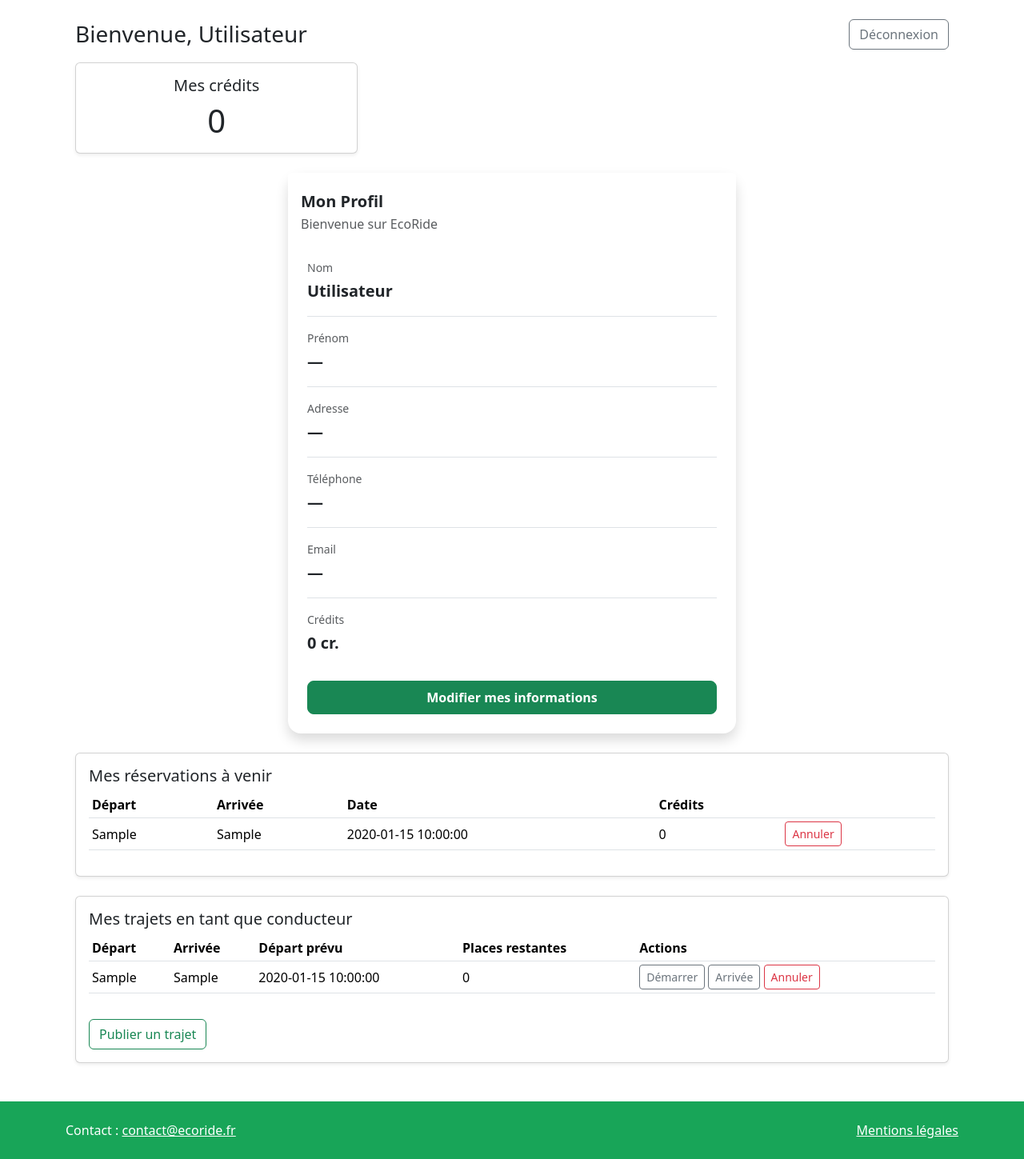
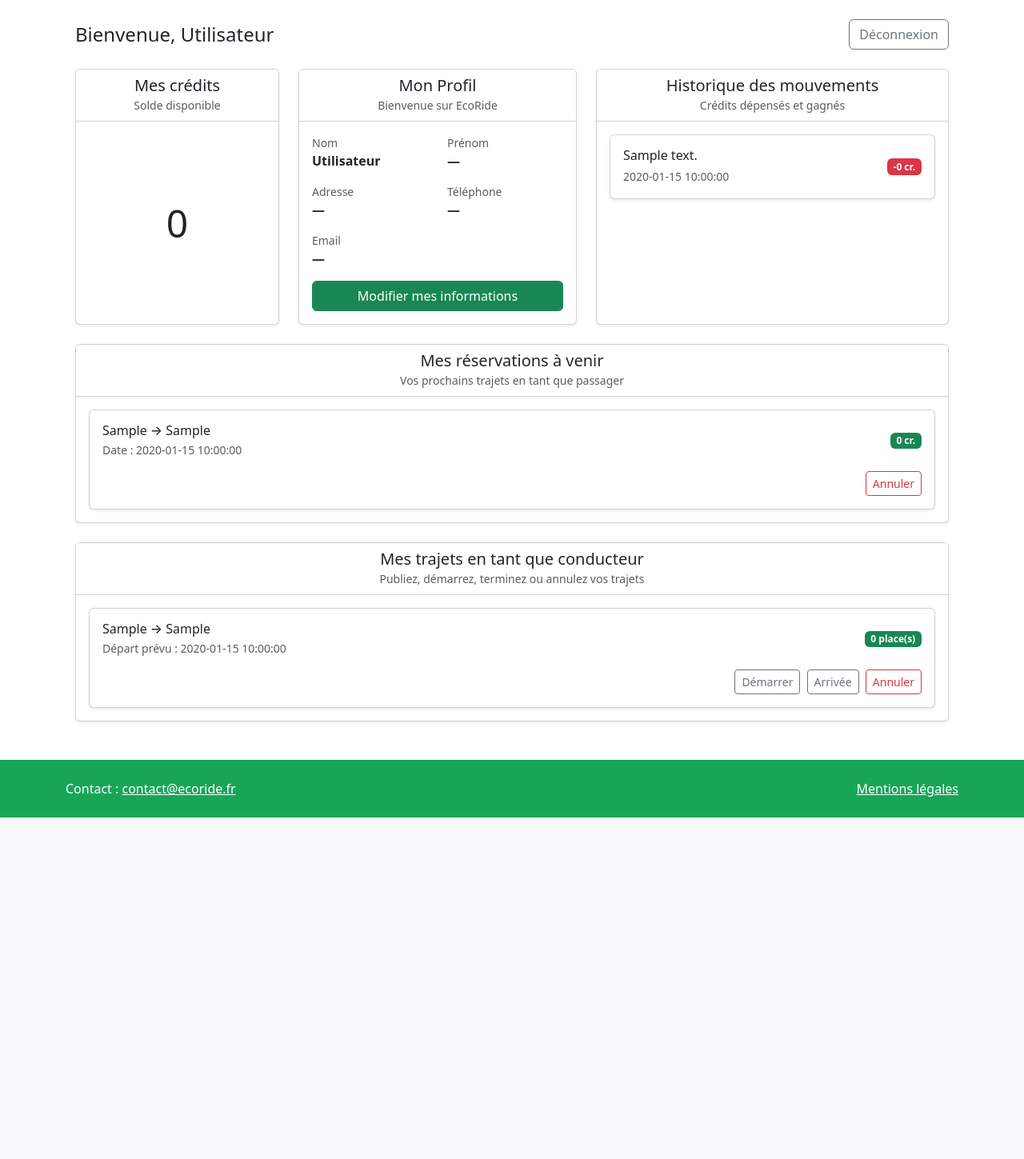
Before and after one commit to bastiendeluca83/ecoride2.0, a PHP site: template src/Views/dashboard/user.php in a window 1280 px wide. Shown: the part 62-1511 px from the top of the page at 80% size. After the commit the page ends 1084 px from the top, so only its background shows below. Run offline with PHP 8.4, Linux system fonts and the light colour scheme; the template is opened without the code that fills it: most values are stand-ins (such as "Sample title", 1, 10 or a date in 2020).

Commit message:
ajout de fonctionalité et modification visuel

```diff
--- a/src/Views/dashboard/user.php
+++ b/src/Views/dashboard/user.php
@@ -6,136 +6,196 @@ include_once $root . '/includes/header.php';
 $user = $_SESSION['user'] ?? ['nom' => 'Utilisateur', 'credits' => 0];
 function e($s){ return htmlspecialchars((string)$s, ENT_QUOTES, 'UTF-8'); }
 ?>
+
 <div class="container my-4">
-  <div class="d-flex align-items-center justify-content-between mb-3">
-    <h1 class="h3 mb-0">Bienvenue, <?= e($user['nom']) ?></h1>
+
+  <!-- Topbar -->
+  <div class="d-flex align-items-center justify-content-between mb-4">
+    <h1 class="h4 mb-0">Bienvenue, <?= e($user['nom']) ?></h1>
     <a class="btn btn-outline-secondary" href="/logout">Déconnexion</a>
   </div>
 
-  <!-- Crédits -->
-  <div class="row g-3 mb-4">
-    <div class="col-md-4">
-      <div class="card shadow-sm">
-        <div class="card-body text-center">
-          <h5 class="card-title mb-2">Mes crédits</h5>
-          <p class="display-6 mb-0"><?= (int)($user['credits'] ?? 0) ?></p>
+  <!-- Ligne 1 : Crédits + Profil + Historique -->
+  <div class="row g-4 mb-4">
+
+    <!-- Mes crédits -->
+    <div class="col-12 col-md-4 col-lg-3">
+      <div class="card h-100 shadow-sm">
+        <div class="card-header bg-white text-center">
+          <h5 class="mb-0">Mes crédits</h5>
+          <small class="text-muted">Solde disponible</small>
+        </div>
+        <div class="card-body d-flex justify-content-center align-items-center">
+          <h2 class="display-5 mb-0"><?= (int)($user['credits'] ?? 0) ?></h2>
         </div>
       </div>
     </div>
-  </div>
-  <!-- Profil -->
-  <div class="container my-4 d-flex justify-content-center">
-  <div class="card border-0 shadow rounded-4" style="max-width: 560px; width: 100%;">
-    <div class="card-header bg-white border-0 pt-4 pb-0">
-      <h5 class="fw-bold mb-1">Mon Profil</h5>
-      <p class="text-muted mb-0">Bienvenue sur EcoRide</p>
+
+    <!-- Mon Profil -->
+    <div class="col-12 col-md-4 col-lg-4">
+      <div class="card h-100 shadow-sm">
+        <div class="card-header bg-white text-center">
+          <h5 class="mb-0">Mon Profil</h5>
+          <small class="text-muted">Bienvenue sur EcoRide</small>
+        </div>
+        <div class="card-body">
+
+          <!-- Nom + Prénom -->
+          <div class="row mb-3">
+            <div class="col-md-6">
+              <div class="text-muted small">Nom</div>
+              <div class="fw-semibold"><?= e($user['nom'] ?? '—') ?></div>
+            </div>
+            <div class="col-md-6">
+              <div class="text-muted small">Prénom</div>
+              <div class="fw-semibold"><?= e($user['prenom'] ?? '—') ?></div>
+            </div>
+          </div>
+
+          <!-- Adresse + Téléphone -->
+          <div class="row mb-3">
+            <div class="col-md-6">
+              <div class="text-muted small">Adresse</div>
+              <div class="fw-semibold"><?= e($user['adresse'] ?? '—') ?></div>
+            </div>
+            <div class="col-md-6">
+              <div class="text-muted small">Téléphone</div>
+              <div class="fw-semibold"><?= e($user['telephone'] ?? '—') ?></div>
+            </div>
+          </div>
+
+          <!-- Email -->
+          <div class="mb-3">
+            <div class="text-muted small">Email</div>
+            <div class="fw-semibold"><?= e($user['email'] ?? '—') ?></div>
+          </div>
+
+          <!-- Bouton -->
+          <a href="/profil/edit" class="btn btn-success w-100">Modifier mes informations</a>
+        </div>
+      </div>
     </div>
 
-    <div class="card-body px-4 pb-4">
-      <div class="py-3 border-bottom">
-        <div class="text-muted small mb-1">Nom</div>
-        <div class="fs-5 fw-semibold"><?= htmlspecialchars($user['nom'] ?? '—') ?></div>
-      </div>
-      <div class="py-3 border-bottom">
-        <div class="text-muted small mb-1">Prénom</div>
-        <div class="fs-5 fw-semibold"><?= htmlspecialchars($user['prenom'] ?? '—') ?></div>
-      </div>
-      <div class="py-3 border-bottom">
-        <div class="text-muted small mb-1">Adresse</div>
-        <div class="fs-5 fw-semibold"><?= htmlspecialchars($user['adresse'] ?? '—') ?></div>
-      </div>
-      <div class="py-3 border-bottom">
-        <div class="text-muted small mb-1">Téléphone</div>
-        <div class="fs-5 fw-semibold"><?= htmlspecialchars($user['telephone'] ?? '—') ?></div>
-      </div>
-      <div class="py-3 border-bottom">
-        <div class="text-muted small mb-1">Email</div>
-        <div class="fs-5 fw-semibold"><?= htmlspecialchars($user['email'] ?? '—') ?></div>
-      </div>
-      <div class="py-3">
-        <div class="text-muted small mb-1">Crédits</div>
-        <div class="fs-5 fw-semibold"><?= (int)($user['credits'] ?? 0) ?> cr.</div>
-      </div>
-
-      <div class="mt-3">
-        <a href="/profil/edit" class="btn btn-success w-100 py-2 fw-semibold rounded-3">Modifier mes informations</a>
+    <!-- Historique des mouvements -->
+    <div class="col-12 col-md-4 col-lg-5">
+      <div class="card h-100 shadow-sm">
+        <div class="card-header bg-white text-center">
+          <h5 class="mb-0">Historique des mouvements</h5>
+          <small class="text-muted">Crédits dépensés et gagnés</small>
+        </div>
+        <div class="card-body">
+          <?php if (!empty($transactions)): ?>
+            <div class="row g-3">
+              <?php foreach ($transactions as $t): ?>
+                <div class="col-12">
+                  <div class="card shadow-sm">
+                    <div class="card-body d-flex justify-content-between align-items-center">
+                      <div>
+                        <h6 class="mb-1"><?= e($t['description']) ?></h6>
+                        <small class="text-muted"><?= e($t['date']) ?></small>
+                      </div>
+                      <?php if ($t['type'] === 'gain'): ?>
+                        <span class="badge bg-success">+<?= (int)$t['montant'] ?> cr.</span>
+                      <?php else: ?>
+                        <span class="badge bg-danger">-<?= (int)$t['montant'] ?> cr.</span>
+                      <?php endif; ?>
+                    </div>
+                  </div>
+                </div>
+              <?php endforeach; ?>
+            </div>
+          <?php else: ?>
+            <p class="text-muted mb-0 text-center">Aucun mouvement pour le moment.</p>
+          <?php endif; ?>
+        </div>
       </div>
     </div>
+
   </div>
-</div>
-
-
 
   <!-- Réservations à venir -->
   <div class="card shadow-sm mb-4">
+    <div class="card-header bg-white text-center">
+      <h5 class="mb-0">Mes réservations à venir</h5>
+      <small class="text-muted">Vos prochains trajets en tant que passager</small>
+    </div>
     <div class="card-body">
-      <h5 class="card-title">Mes réservations à venir</h5>
       <?php if (!empty($reservations)): ?>
-        <div class="table-responsive">
-          <table class="table table-sm align-middle">
-            <thead>
-              <tr><th>Départ</th><th>Arrivée</th><th>Date</th><th>Crédits</th><th></th></tr>
-            </thead>
-            <tbody>
-              <?php foreach ($reservations as $res): ?>
-                <tr>
-                  <td><?= e($res['from_city']) ?></td>
-                  <td><?= e($res['to_city']) ?></td>
-                  <td><?= e($res['date_start']) ?></td>
-                  <td><?= (int)$res['credits_spent'] ?></td>
-                  <td>
-                    <a class="btn btn-sm btn-outline-danger"
+        <div class="row g-3">
+          <?php foreach ($reservations as $res): ?>
+            <div class="col-12">
+              <div class="card shadow-sm">
+                <div class="card-body">
+                  <div class="d-flex justify-content-between align-items-start">
+                    <div>
+                      <h6 class="mb-1"><?= e($res['from_city']) ?> &rarr; <?= e($res['to_city']) ?></h6>
+                      <div class="text-muted small">Date : <?= e($res['date_start']) ?></div>
+                    </div>
+                    <span class="badge bg-success align-self-center">
+                      <?= (int)$res['credits_spent'] ?> cr.
+                    </span>
+                  </div>
+                  <div class="mt-3 text-end">
+                    <a class="btn btn-outline-danger btn-sm"
                        href="/booking/cancel?id=<?= (int)$res['id'] ?>">
                       Annuler
                     </a>
-                  </td>
-                </tr>
-              <?php endforeach; ?>
-            </tbody>
-          </table>
+                  </div>
+                </div>
+              </div>
+            </div>
+          <?php endforeach; ?>
         </div>
       <?php else: ?>
-        <p class="text-muted">Aucune réservation à venir.</p>
+        <p class="text-muted mb-0 text-center">Aucune réservation à venir.</p>
       <?php endif; ?>
     </div>
   </div>
 
   <!-- Trajets publiés -->
   <div class="card shadow-sm">
+    <div class="card-header bg-white text-center">
+      <h5 class="mb-0">Mes trajets en tant que conducteur</h5>
+      <small class="text-muted">Publiez, démarrez, terminez ou annulez vos trajets</small>
+    </div>
     <div class="card-body">
-      <h5 class="card-title">Mes trajets en tant que conducteur</h5>
       <?php if (!empty($rides)): ?>
-        <div class="table-responsive">
-          <table class="table table-sm align-middle">
-            <thead>
-              <tr><th>Départ</th><th>Arrivée</th><th>Départ prévu</th><th>Places restantes</th><th>Actions</th></tr>
-            </thead>
-            <tbody>
-              <?php foreach ($rides as $ride): ?>
-                <tr>
-                  <td><?= e($ride['from_city']) ?></td>
-                  <td><?= e($ride['to_city']) ?></td>
-                  <td><?= e($ride['date_start']) ?></td>
-                  <td><?= (int)$ride['seats_left'] ?></td>
-                  <td>
-                    <a class="btn btn-sm btn-outline-secondary"
+        <div class="row g-3">
+          <?php foreach ($rides as $ride): ?>
+            <div class="col-12">
+              <div class="card shadow-sm">
+                <div class="card-body">
+                  <div class="d-flex justify-content-between align-items-start">
+                    <div>
+                      <h6 class="mb-1"><?= e($ride['from_city']) ?> &rarr; <?= e($ride['to_city']) ?></h6>
+                      <div class="text-muted small">Départ prévu : <?= e($ride['date_start']) ?></div>
+                    </div>
+                    <span class="badge bg-success align-self-center">
+                      <?= (int)$ride['seats_left'] ?> place(s)
+                    </span>
+                  </div>
+                  <div class="mt-3 text-end">
+                    <a class="btn btn-outline-secondary btn-sm me-1"
                        href="/driver/ride/start?id=<?= (int)$ride['id'] ?>">Démarrer</a>
-                    <a class="btn btn-sm btn-outline-secondary"
+                    <a class="btn btn-outline-secondary btn-sm me-1"
                        href="/driver/ride/stop?id=<?= (int)$ride['id'] ?>">Arrivée</a>
-                    <a class="btn btn-sm btn-outline-danger"
+                    <a class="btn btn-outline-danger btn-sm"
                        href="/driver/ride/cancel?id=<?= (int)$ride['id'] ?>">Annuler</a>
-                  </td>
-                </tr>
-              <?php endforeach; ?>
-            </tbody>
-          </table>
+                  </div>
+                </div>
+              </div>
+            </div>
+          <?php endforeach; ?>
         </div>
       <?php else: ?>
-        <p class="text-muted">Aucun trajet publié.</p>
+        <p class="text-muted mb-3 text-center">Aucun trajet publié.</p>
+        <div class="text-center">
+          <a class="btn btn-outline-success" href="/driver/ride/new">Publier un trajet</a>
+        </div>
       <?php endif; ?>
-      <a class="btn btn-outline-success mt-3" href="/driver/ride/new">Publier un trajet</a>
     </div>
   </div>
+
 </div>
 
 <?php include_once $root . '/includes/footer.php'; ?>
```
Also changed, not shown: src/Controllers/bookingcontroller.php (added, +51 -0 lines).
